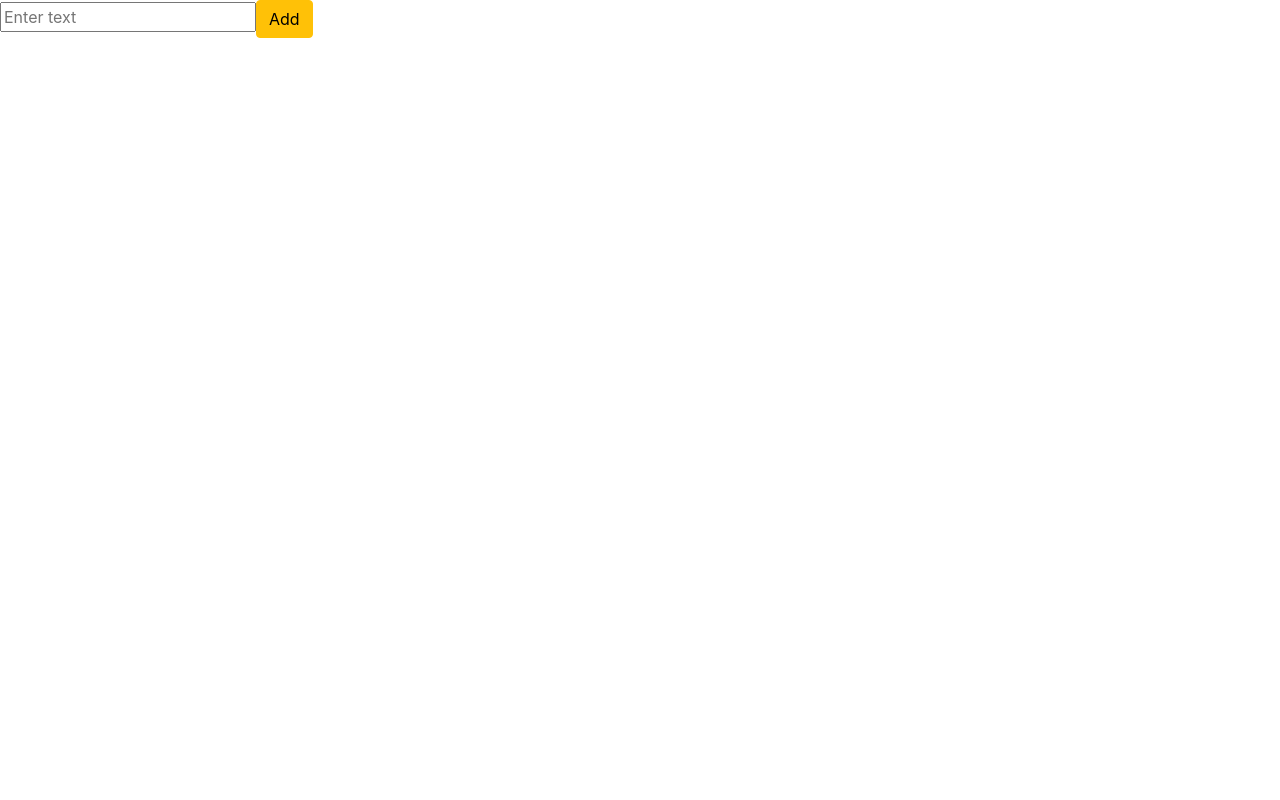
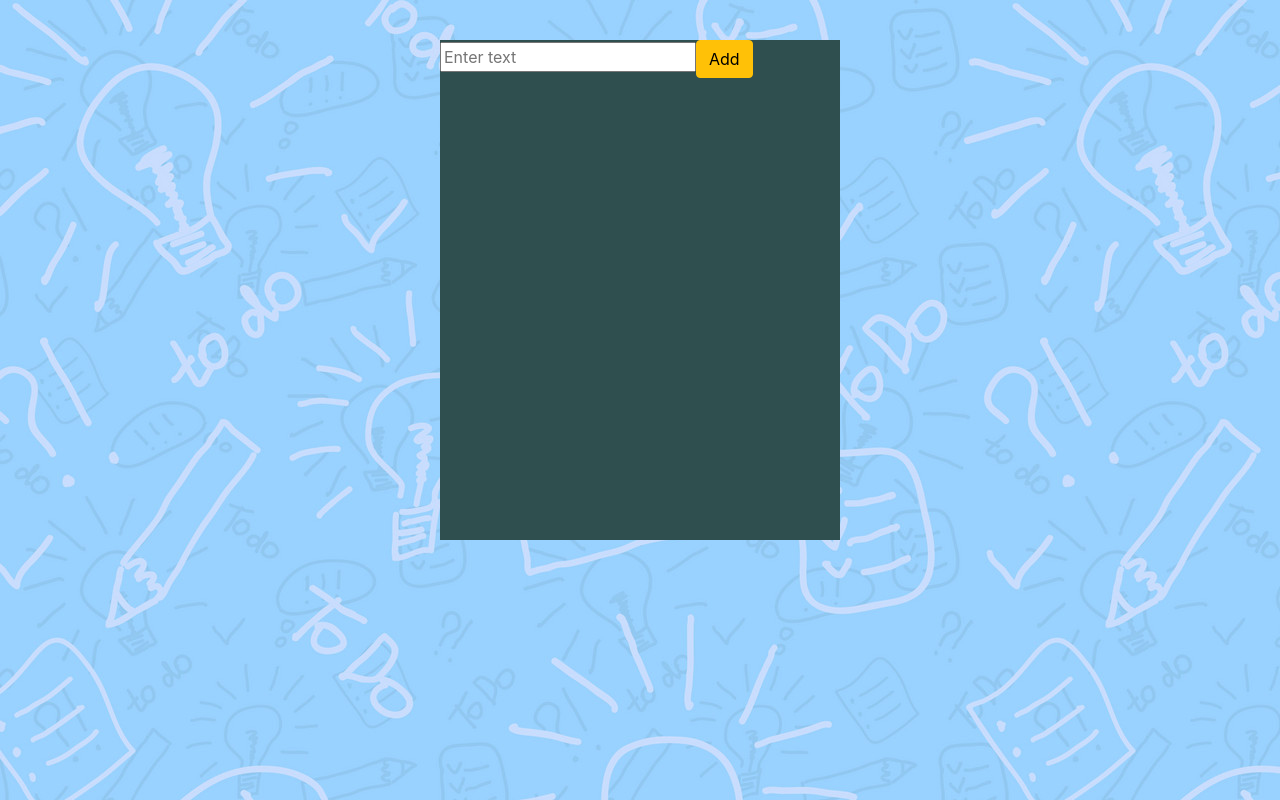
Before and after one commit to Hashininirasha/React-ToDo, a React (Create React App) app: page / in a window 1280 px wide. Built offline with nearby package versions, Linux system fonts and the light colour scheme.

Commit message:
added background color

```diff
--- a/src/App.css
+++ b/src/App.css
@@ -1,38 +1,9 @@
-.App {
-  text-align: center;
+body{
+  background-image: url("images/back1.jpg");
 }
-
-.App-logo {
-  height: 40vmin;
-  pointer-events: none;
+.App{
+  background-color: darkslategrey;
+  min-height: 500px;
+  width: 400px;
+  margin: 40px auto;
 }
-
-@media (prefers-reduced-motion: no-preference) {
-  .App-logo {
-    animation: App-logo-spin infinite 20s linear;
-  }
-}
-
-.App-header {
-  background-color: #282c34;
-  min-height: 100vh;
-  display: flex;
-  flex-direction: column;
-  align-items: center;
-  justify-content: center;
-  font-size: calc(10px + 2vmin);
-  color: white;
-}
-
-.App-link {
-  color: #61dafb;
-}
-
-@keyframes App-logo-spin {
-  from {
-    transform: rotate(0deg);
-  }
-  to {
-    transform: rotate(360deg);
-  }
-}
--- a/src/App.js
+++ b/src/App.js
@@ -5,13 +5,14 @@ import './App.css';
 class App extends React.Component{
   render(){
     return(
+      <div className="App">
         <header>
           <form id="to-do app">
             <input type="text" placeholder="Enter text"/>
             <button type="button" class="btn btn-warning">Add</button>
           </form>
         </header>
-
+      </div>
     );
   }
 }
```
Also changed, not shown: src/images/back1.jpg (added), src/images/right.png (added).
